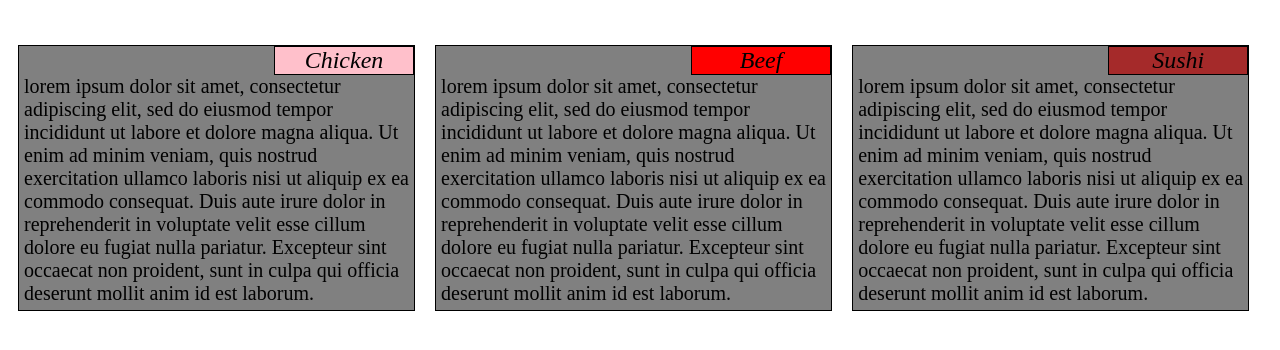
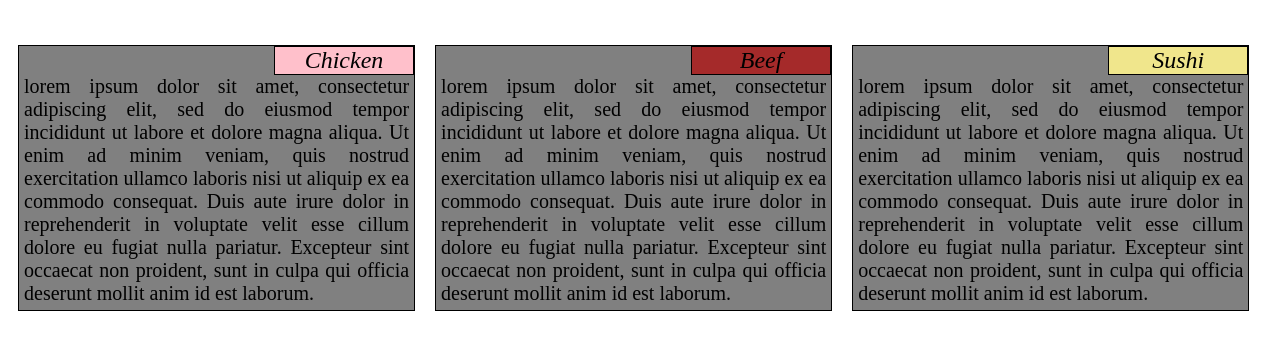
Before and after one commit to pavankumar2k15p/module2-solution, a plain HTML site: page index.html in a window 1280 px wide. Shown: the part 78-428 px from the top of the page. Drawn offline with Linux system fonts and the light colour scheme.

Commit message:
making color changes

```diff
--- a/css/styles.css
+++ b/css/styles.css
@@ -31,6 +31,7 @@ p{
 	clear: both;
 	font-family: "Ariel", "sans-serif", "Times New Roman", "courier";
 	font-size: 1.25em;
+	text-align: justify;
 }
 
 #sec1 > div .title-container{
@@ -38,11 +39,11 @@ p{
 }
 
 #sec2 > div .title-container{
-	background-color: red;
+	background-color: brown;
 }
 
 #sec3 > div .title-container{
-	background-color: brown;
+	background-color: khaki;
 }
 
 @media(min-width: 992px){
```
